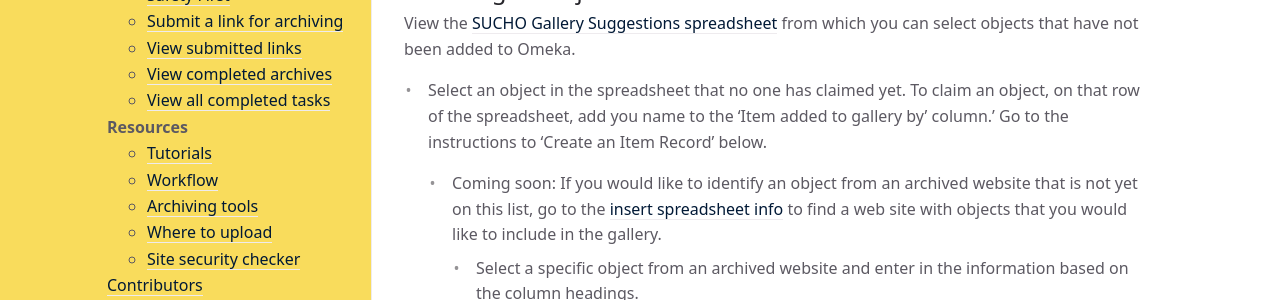
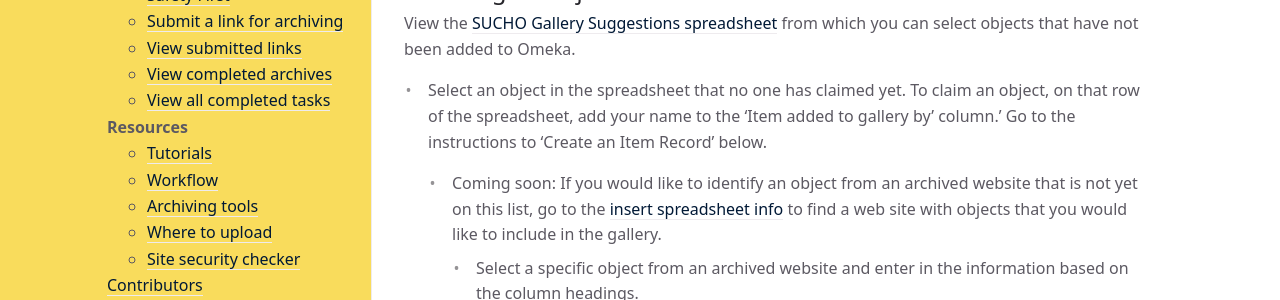
Before and after one commit to sucho-archiving/sucho-archiving.github.io, a Jekyll site: the page built from gallery.md, in a window 1280 px wide and 900 px high, scrolled down 467 px. Shown: the part 181-481 px from the top of the window. Built offline with Jekyll 4.4.1, drawn with Linux system fonts in a browser that asks for light colours.

Commit message:
Update gallery.md

```diff
--- a/gallery.md
+++ b/gallery.md
@@ -16,7 +16,7 @@
 ## Selecting an object to curate
 View the [SUCHO Gallery Suggestions spreadsheet](https://docs.google.com/spreadsheets/d/1tn830D2kJ__ihWYbrRsZr15Y3LU0pDUXyE2qdiepPSk/edit?usp=sharing) from which you can select objects that have not been added to Omeka.
 
-* Select an object in the spreadsheet that no one has claimed yet. To claim an object, on that row of the spreadsheet, add you name to the 'Item added to gallery by' column.' Go to the instructions to 'Create an Item Record' below.
+* Select an object in the spreadsheet that no one has claimed yet. To claim an object, on that row of the spreadsheet, add your name to the 'Item added to gallery by' column.' Go to the instructions to 'Create an Item Record' below.
 
   * Coming soon: If you would like to identify an object from an archived website that is not yet on this list, go to the [insert spreadsheet info](insert link) to find a web site with objects that you would like to include in the gallery.
     * Select a specific object from an archived website and enter in the information based on the column headings.
```
